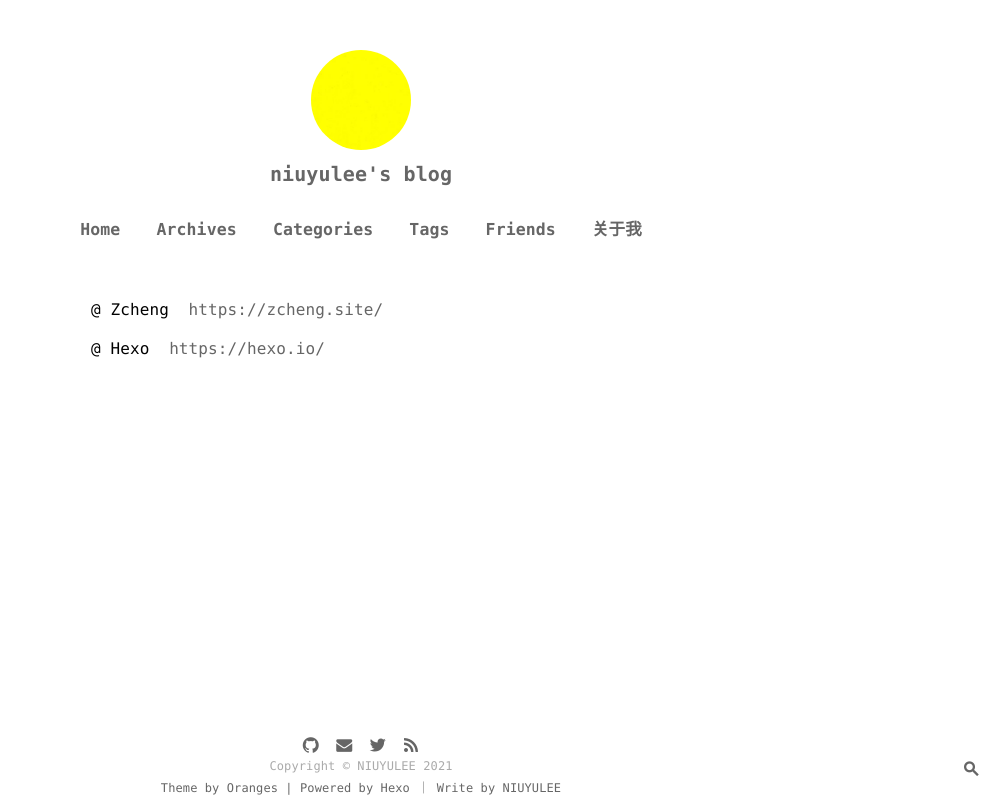
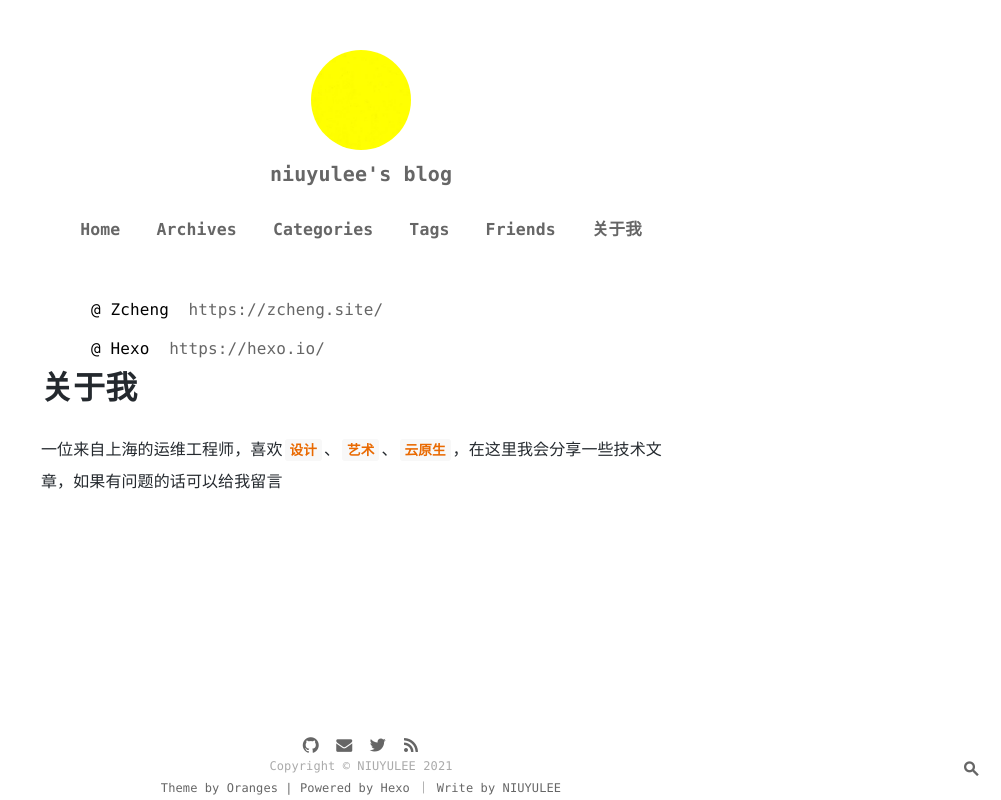
Before and after one commit to NIUYULEE/niuyulee.github.io, a plain HTML site: page friends/index.html in a window 1280 px wide. Shown: the whole page, without its empty margins (279-1280 px from the left). Drawn offline with nearby package versions, Linux system fonts and the light colour scheme.

Commit message:
Site updated: 2021-03-04 23:02:50

```diff
--- a/friends/index.html
+++ b/friends/index.html
@@ -146,6 +146,7 @@ MathJax = {
 
     </div>
     <div class="markdown-body">
+      <h1 id="关于我"><a href="#关于我" class="headerlink" title="关于我"></a>关于我</h1><p>一位来自上海的运维工程师，喜欢<code>设计</code>、<code>艺术</code>、<code>云原生</code>，在这里我会分享一些技术文章，如果有问题的话可以给我留言  </p>
 
     </div>
   </div>
```
